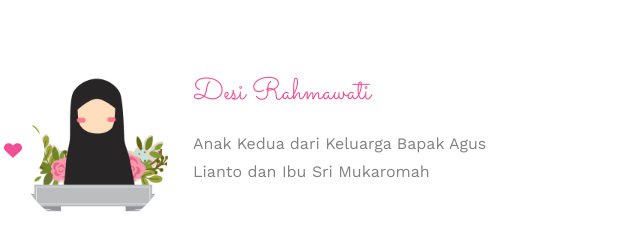
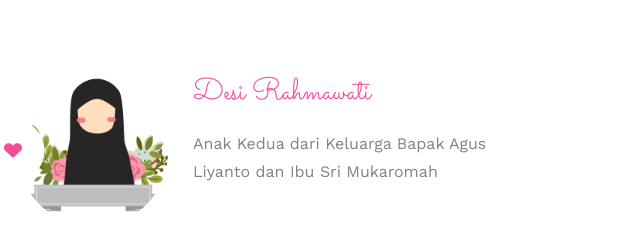
Before and after one commit to ichungelo/wedding-invitation, a plain HTML site: page index.html in a window 1280 px wide. Shown: the part 1208-1443 px from the top of the page, 627-1267 px from the left. Drawn offline with nearby package versions, Linux system fonts and the light colour scheme; files whose address does not match are found by name.

Commit message:
update UI

```diff
--- a/index.html
+++ b/index.html
@@ -163,7 +163,7 @@
 						<div class="desc-bride">
 							<h3>Desi Rahmawati</h3>
 							<p>Anak Kedua dari Keluarga
-								Bapak Agus Lianto dan Ibu Sri Mukaromah </p>
+								Bapak Agus Liyanto dan Ibu Sri Mukaromah </p>
 						</div>
 					</div>
 				</div>
```
